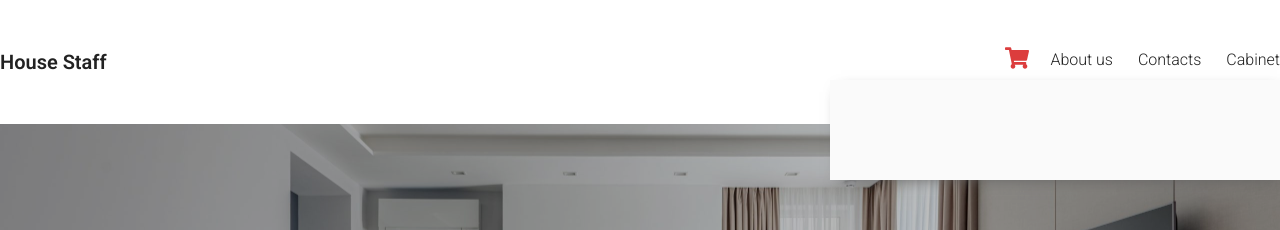
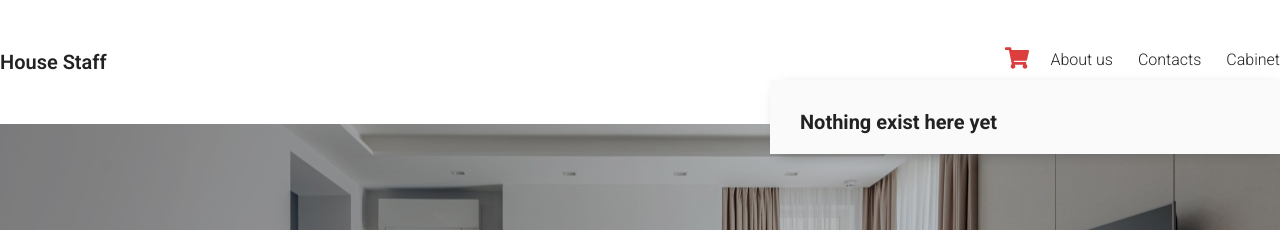
Before and after one commit to YevhLyt95/shop, a React (Create React App) app in the folder shop/: page / in a window 1280 px wide. Both pictures are taken after a click on the icon 1017 px from the left and 58 px from the top of the page. Shown: the top 230 px of the page. Built offline with nearby package versions, Linux system fonts and the light colour scheme; the HTML template or start-up script is replaced by a standard one.

Commit message:
Added possibility to add wears to cart. Now it is impossible to add double of one item. As my own idea(not code from course) I will add x2 if user adds double

```diff
--- a/shop/src/App.js
+++ b/shop/src/App.js
@@ -5,9 +5,10 @@
 
 class App extends React.Component {
   /* Array instead of database */
-  constructor(props){
+  constructor(props) {
     super(props)
     this.state = {
+      orders: [],
       items: [
         {
           id: 1,
@@ -35,15 +36,28 @@
         }
       ]
     }
+    this.addToOrder = this.addToOrder.bind(this); //in order to use state from addToOrder
   }
-  render(){
+  render() {
     return (
       <div className="wrapper">
-        <Header />
-        <Items items={this.state.items} />
+        <Header orders={this.state.orders} />
+        <Items items={this.state.items} onAdd={this.addToOrder} />
         <Footer />
       </div>
-  );
+    );
+  }
+
+  addToOrder(item) {
+    let isInArray = false;
+    this.state.orders.forEach(el => {
+      if (el.id === item.id)
+        isInArray = true;
+    });
+    if (!isInArray) {
+      this.setState({ orders: [...this.state.orders, item] });
+    }
+
   }
 }
 
--- a/shop/src/components/Header.js
+++ b/shop/src/components/Header.js
@@ -1,7 +1,26 @@
 import React, { useState } from 'react'
-import {FaShoppingCart} from 'react-icons/fa'
+import { FaShoppingCart } from 'react-icons/fa'
+import Order from './Order';
 
-export default function Header() {
+const showOrders = (props) => {
+  return (
+    <div>
+      {props.orders.map(el => (
+        <Order key={el.id} item={el} />
+      ))}
+    </div>
+  );
+}
+
+const showNothing = () => {
+  return (
+    <div className='empty'>
+      <h2>Nothing exist here yet</h2>
+    </div>
+  );
+}
+
+export default function Header(props) {
   let [cartOpen, setCartOpen] = useState(false);
 
   return (
@@ -17,7 +36,10 @@
           className={`shop-cart-button ${cartOpen && 'active'}`} />
 
         {cartOpen && (
-                <div className='shop-cart'></div>
+          <div className='shop-cart'>
+            {props.orders.length > 0 ?
+              showOrders(props) : showNothing()}
+          </div>
         )}
       </div>
       <div className='presentation'></div>
--- a/shop/src/components/Item.js
+++ b/shop/src/components/Item.js
@@ -9,7 +9,7 @@
         <h2>{this.props.item.title}</h2>
         <p>{this.props.item.desc}</p>
         <b>{this.props.item.price}$</b>
-        <div className='add-to-cart'>+</div>
+        <div className='add-to-cart' onClick={() => this.props.onAdd(this.props.item)}>+</div>
       </div>
     )
   }
--- a/shop/src/components/Items.js
+++ b/shop/src/components/Items.js
@@ -5,7 +5,7 @@
     return (
       <main>
         {this.props.items.map(el => (
-          <Item key={el.id} item={el} />
+          <Item key={el.id} item={el} onAdd={this.props.onAdd} />
         ))}
       </main>
     )
--- /dev/null
+++ b/shop/src/components/Order.js
@@ -0,0 +1,15 @@
+import React, { Component } from 'react'
+
+export class Order extends Component {
+    render() {
+        return (
+            <div className='item'>
+                <img src={"./img/" + this.props.item.img} />
+                <h2>{this.props.item.title}</h2>
+                <b>{this.props.item.price}$</b>
+            </div>
+        )
+    }
+}
+
+export default Order
--- a/shop/src/index.css
+++ b/shop/src/index.css
@@ -1,67 +1,100 @@
 @import url('https://fonts.googleapis.com/css2?family=Roboto:ital,wght@0,100..900;1,100..900&display=swap');
-*{
+
+* {
   margin: 0;
   padding: 0;
 }
 
-body{
+body {
   background-color: #fff;
   color: #222;
   font-family: "Roboto", sans-serif;
   font-weight: 300;
 }
-.wrapper{
+
+.wrapper {
   width: 1280px;
   margin: 50px auto;
 }
 
-header{
+header {
   position: relative;
 }
 
-header .logo{
+header .logo {
   font-weight: 600;
   font-size: 20px;
 }
-header ul.nav{
+
+header ul.nav {
   float: right;
   list-style: none;
 }
-header ul.nav li{
+
+header ul.nav li {
   display: inline;
   margin-left: 25px;
   cursor: pointer;
   transition: opacity 500ms ease;
 }
-header ul.nav li:hover{
+
+header ul.nav li:hover {
   opacity: 0.5;
 }
 
-header .shop-cart-button{
+header .shop-cart-button {
   float: right;
   cursor: pointer;
   transition: color, transform 500ms ease;
 }
 
 header .shop-cart-button:hover,
-header .shop-cart-button.active{
+header .shop-cart-button.active {
   color: #dc3d3d;
   transform: scale(1.5);
 }
 
-header .shop-cart{
+header .shop-cart {
   position: absolute;
   top: 30px;
   right: 0;
   width: 450px;
-  min-height: 100px;
+  padding: 30px;
+  padding-bottom: 0;
   background-color: #fafafa;
   -webkit-box-shadow: 4px 5px 15px -7px #606060;
   box-shadow: 4px 5px 15px -7px #606060;
   z-index: 3;
 }
 
-header .presentation{
+header .shop-cart .empty h2 {
+  font-size: 20px;
+  margin-bottom: 20px;
+}
+
+header .shop-cart .item {
+  width: 100%;
+  float: left;
+  margin-bottom: 20px;
+}
+
+header .shop-cart .item img {
+  width: 20%;
+  float: left;
+  margin-right: 20px;
+}
+
+header .shop-cart .item h2 {
+  font-size: 2opx;
+  margin-bottom: 10px;
+}
+
+header .shop-cart .item p {
+  color: #797979;
+  font-weight: 600;
+}
+
+header .presentation {
   margin: 50px 0;
   background: url('./img/bg.jpg') no-repeat;
   width: 100%;
@@ -72,7 +105,8 @@
   background-color: #bcbcbc;
   position: relative;
 }
-header .presentation::after{
+
+header .presentation::after {
   content: 'Best products for your home';
   position: absolute;
   top: 100px;
@@ -82,7 +116,8 @@
   font-weight: 600;
   color: #fff;
 }
-header .presentation::before{
+
+header .presentation::before {
   content: 'low prices';
   position: absolute;
   top: 250px;
@@ -93,14 +128,14 @@
   color: #fff;
 }
 
-main{
+main {
   display: flex;
   width: 100%;
   flex-wrap: wrap;
   justify-content: space-between;
 }
 
-main .item{
+main .item {
   width: 30%;
   margin-bottom: 50px;
   background-color: #f5f5f5;
@@ -108,23 +143,29 @@
   position: relative;
   padding-bottom: 20px;
 }
-main .item img{
+
+main .item img {
   width: 100%;
   border-radius: 10px 10px 0 0;
   transition: transform 500ms ease;
 }
-main .item img:hover{
+
+main .item img:hover {
   transform: scale(1.05);
 }
 
-main h2, main p, main b{
+main h2,
+main p,
+main b {
   margin: 10px 20px;
   color: #333;
 }
-main b{
-  color:#04ac55;
+
+main b {
+  color: #04ac55;
 }
-main .add-to-cart{
+
+main .add-to-cart {
   position: absolute;
   right: 20px;
   bottom: 20px;
@@ -140,11 +181,11 @@
   transition: transform 500ms ease;
 }
 
-main .add-to-cart:hover{
+main .add-to-cart:hover {
   transform: scale(1.5) translateY(-5px);
 }
 
-footer{
+footer {
   text-align: center;
   margin-top: 100px;
 }
```
Lines whose indentation alone changed are shown as unchanged.
